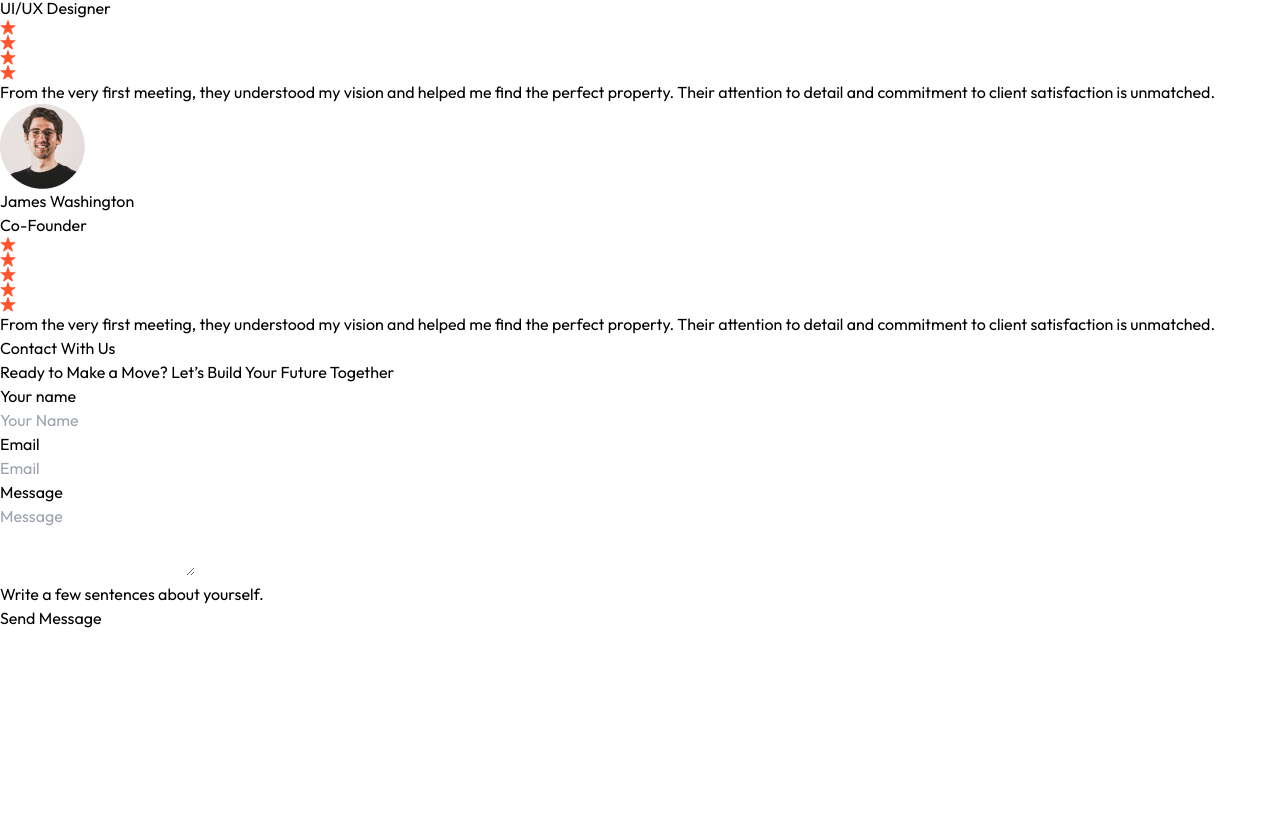
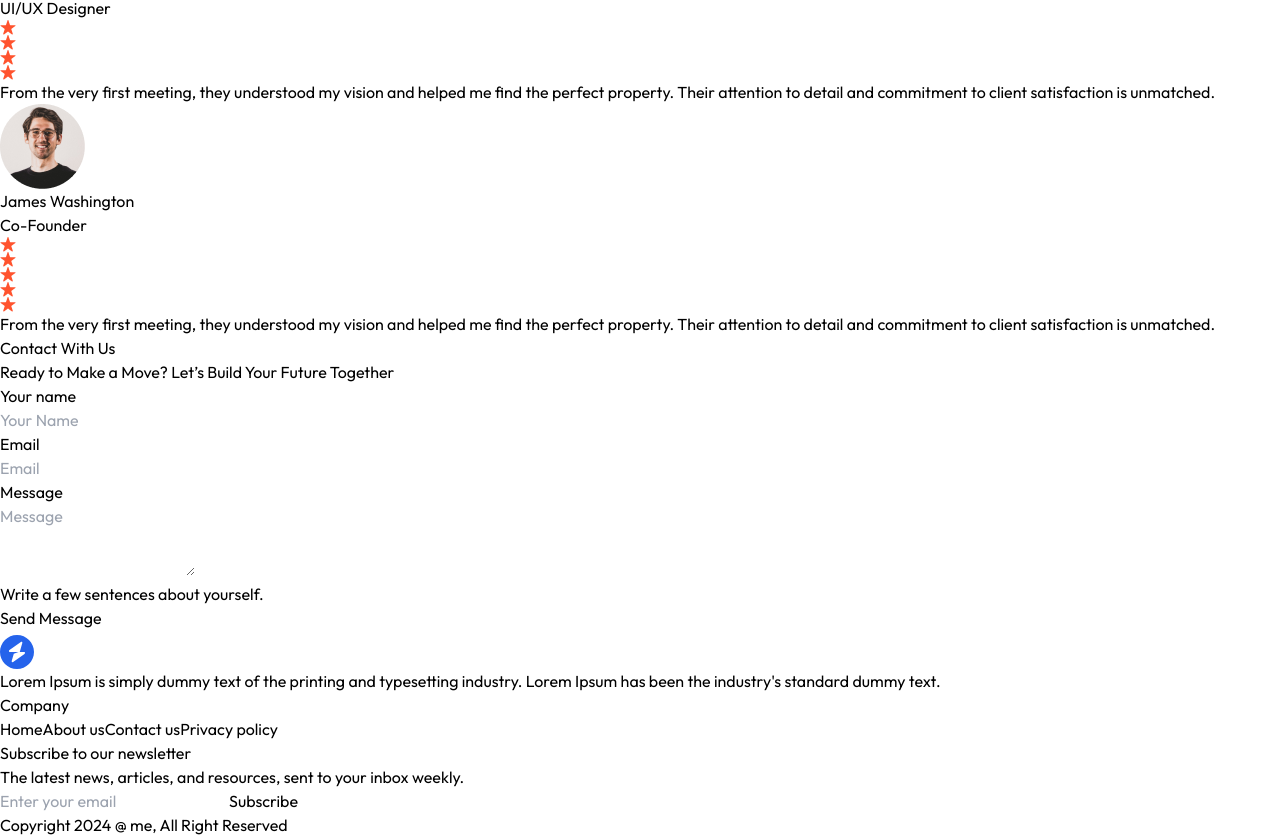
Before and after one commit to SaikatKarar/Estate---Real-Estate-Website_10-11-24, a React (Vite) app: page / in a window 1280 px wide. Shown: the part 6165-7002 px from the top of the page. Before the commit the page ends 6795 px from the top, so only its background shows below. Built offline with nearby package versions, Linux system fonts and the light colour scheme.

Commit message:
Completing the Footer

```diff
--- a/src/App.jsx
+++ b/src/App.jsx
@@ -4,6 +4,7 @@
 import Projects from './components/Projects'
 import Testimonials from './components/Testimonials'
 import Contact from './components/Contact'
+import Footer from './components/Footer'
 
 function App() {
   return (
@@ -13,6 +14,7 @@
       <Projects />
       <Testimonials />
       <Contact />
+      <Footer />
     </div>
   )
 }
--- /dev/null
+++ b/src/components/Footer.jsx
@@ -0,0 +1,37 @@
+import React from 'react'
+import { assets } from '../assets/assets'
+
+const Footer = () => {
+    return (
+        <div className='pt-10 px-4 md:px-20 lg:px-32 bg-gray-900 w-full overflow-hidden' id='Footer'>
+            <div className='container mx-auto flex flex-col md:flex-row justify-between items-start'>
+                <div className='w-full md:w-1/3 mb-8 md:mb-0'>
+                    <img src={assets.logo_dark} alt="" />
+                    <p className='text-gray-400 mt-4'>Lorem Ipsum is simply dummy text of the printing and typesetting industry. Lorem Ipsum has been the industry's standard dummy text.</p>
+                </div>
+                <div className='w-full md:w-1/5 mb-8 md:mb-0'>
+                    <h3 className='text-white text-lg font-bold mb-4'>Company</h3>
+                    <ul className='flex flex-col gap-2 text-gray-400'>
+                        <a href="#Header" className='hover:text-white'>Home</a>
+                        <a href="#About" className='hover:text-white'>About us</a>
+                        <a href="#Contact" className='hover:text-white'>Contact us</a>
+                        <a href="#" className='hover:text-white'>Privacy policy</a>
+                    </ul>
+                </div>
+                <div className='w-full md:w-1/3'>
+                    <h3 className='text-white text-lg font-bold mb-4'>Subscribe to our newsletter</h3>
+                    <p className='text-gray-400 mb-4 max-w-80'>The latest news, articles, and resources, sent to your inbox weekly.</p>
+                    <div className='flex gap-2'>
+                        <input type="email" placeholder='Enter your email' className='p-2 rounded bg-gray-800 text-gray-400 border border-gray-700 focus:outline-none w-full md:w-auto' />
+                        <button className='py-2 px-4 rounded bg-blue-500 text-white'>Subscribe</button>
+                    </div>
+                </div>
+            </div>
+            <div className='border-t border-gray-700 py-4 mt-10 text-center text-gray-500'>
+                Copyright 2024 @ me, All Right Reserved
+            </div>
+        </div>
+    )
+}
+
+export default Footer
```
